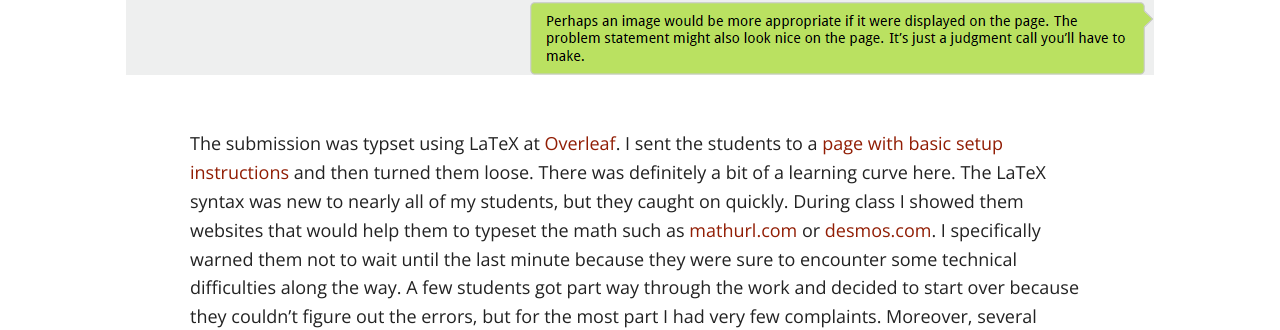
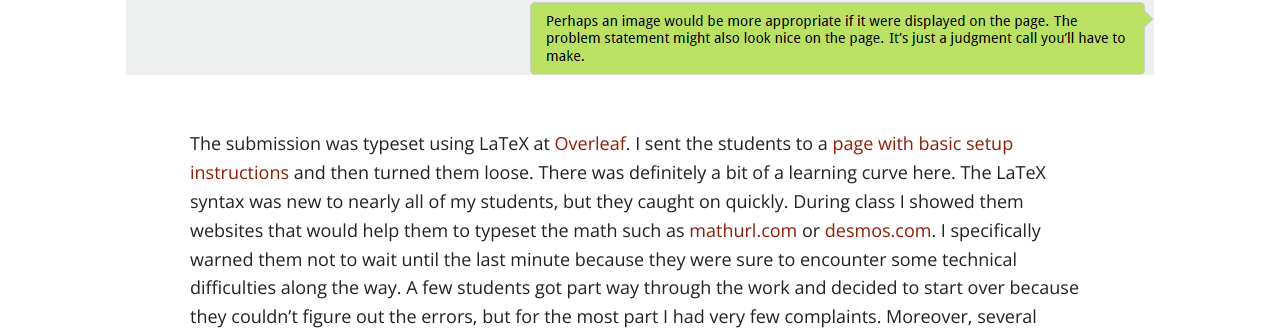
Before and after one commit to sergeballif/sergeballif.github.io, a Jekyll site: the page built from _posts/2016-05-30-requiring-teaching-items.md, in a window 1280 px wide and 1400 px high, scrolled down 1411 px. Shown: the part 129-459 px from the top of the window. Built offline with Jekyll 4.4.1, drawn with Linux system fonts in a browser that asks for light colours; nearby versions of some CDN libraries.

Commit message:
Updated 2016-05-30-requiring-teaching-items.md

```diff
--- a/_posts/2016-05-30-requiring-teaching-items.md
+++ b/_posts/2016-05-30-requiring-teaching-items.md
@@ -23,7 +23,7 @@ The first teaching item was a [texting lesson](http://sergeballif.github.io/NSC-
 
 ![pseudo dialog of tutoring via text message]({{site.baseurl}}/images/TeachingItem.PNG)
 
-The submission was typset using LaTeX at [Overleaf](https://www.overleaf.com). I sent the students to a [page with basic setup instructions](http://sergeballif.github.io/NSC-Math-181/TeachingItems.html) and then turned them loose. There was definitely a bit of a learning curve here. The LaTeX syntax was new to nearly all of my students, but they caught on quickly. During class I showed them websites that would help them to typeset the math such as [mathurl.com](http://mathurl.com/) or [desmos.com](desmos.com). I specifically warned them not to wait until the last minute because they were sure to encounter some technical difficulties along the way. A few students got part way through the work and decided to start over because they couldn't figure out the errors, but for the most part I had very few complaints. Moreover, several students remarked that this was their favorite assignment of the semester.
+The submission was typeset using LaTeX at [Overleaf](https://www.overleaf.com). I sent the students to a [page with basic setup instructions](http://sergeballif.github.io/NSC-Math-181/TeachingItems.html) and then turned them loose. There was definitely a bit of a learning curve here. The LaTeX syntax was new to nearly all of my students, but they caught on quickly. During class I showed them websites that would help them to typeset the math such as [mathurl.com](http://mathurl.com/) or [desmos.com](desmos.com). I specifically warned them not to wait until the last minute because they were sure to encounter some technical difficulties along the way. A few students got part way through the work and decided to start over because they couldn't figure out the errors, but for the most part I had very few complaints. Moreover, several students remarked that this was their favorite assignment of the semester.
 
 ## Desmos Activity
 The second teaching item was to create an [learning activity](http://sergeballif.github.io/NSC-Math-181/CoreLearning/Math181TeachingItem2.pdf) at [teacher.desmos.com](teacher.desmos.com).
```
Also changed, not shown: other parts of _posts/2016-05-30-requiring-teaching-items.md (+1 -0 lines).
